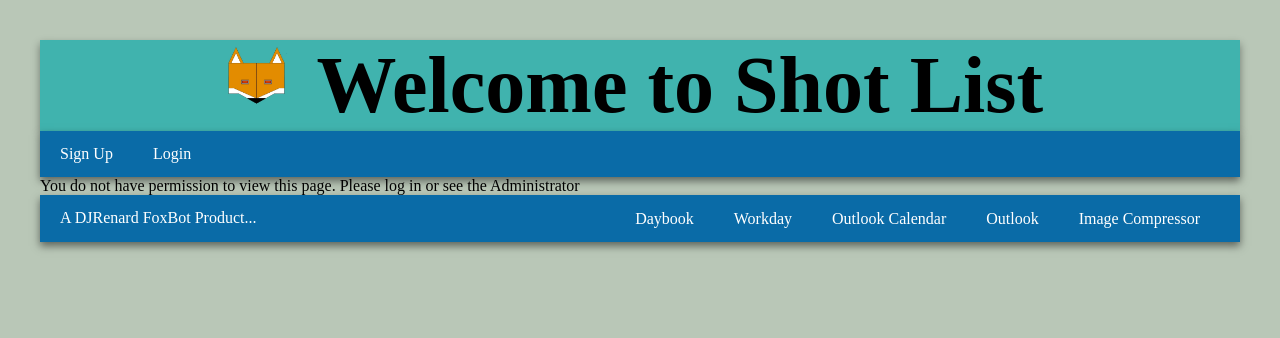
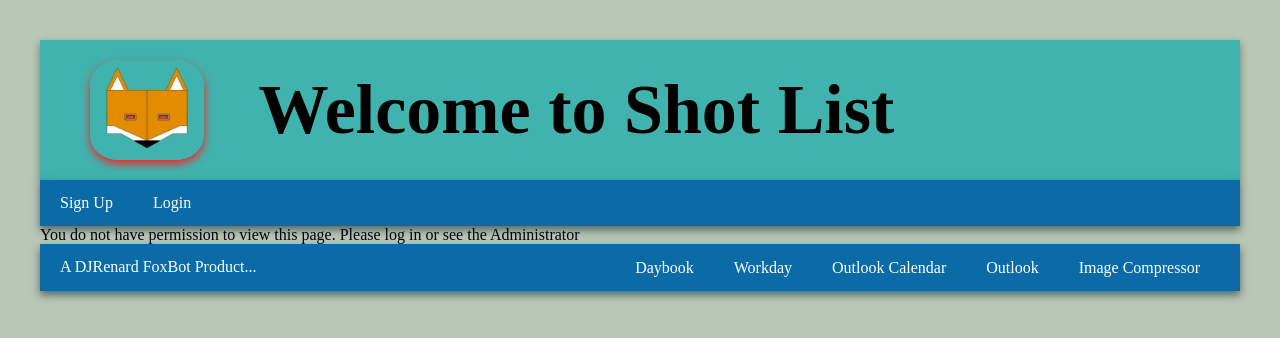
Before and after one commit to DanielRenard/CapstoneProjectShotList, a React (Vite) app in the folder client/: page /Profile in a window 1280 px wide. Shown: the top 338 px of the page. Built offline with nearby package versions, Linux system fonts and the light colour scheme.

Commit message:
css changes to header and shotformm

```diff
--- a/client/src/components/Header.jsx
+++ b/client/src/components/Header.jsx
@@ -1,10 +1,12 @@
-import "/src/style/header.css"
+import "/src/style/header.css";
 
 export default function Header() {
-    return (
-        <div className="Header">
-            <img className="HeaderImage" src="/images/FoxBotArielDesignEdit.jpg"/>
-            <h1 className="HeaderTitle">Welcome to Shot List</h1>
-        </div>
-    )
+  return (
+    <div className="Header">
+      <a href="https://danielrenard.github.io/" target="_blank">
+        <img className="HeaderImage" src="/images/FoxBotArielDesignEdit.jpg" />
+      </a>
+      <span className="HeaderTitle">Welcome to Shot List</span>
+    </div>
+  );
 }
--- a/client/src/components/contentProfile/ShotForm.jsx
+++ b/client/src/components/contentProfile/ShotForm.jsx
@@ -116,7 +116,7 @@ export default function ShotForm({ onSubmit, aShot = {} }) {
       <div className="input">
         <form onSubmit={handleSubmitProducer}>
           <div className="formRow">
-            <label><h3>User: ...{currentUser.userName}</h3></label>
+            <h3>User: ... {currentUser.userName}</h3>
             <label>
               Shot Name:
               <input
@@ -165,7 +165,7 @@ export default function ShotForm({ onSubmit, aShot = {} }) {
       <div className="input">
         <form onSubmit={handleSubmitDirector}>
           <div className="formRow">
-            <label><h3>User:... {currentUser.userName}</h3></label>
+            <h3>User: ... {currentUser.userName}</h3>
             <label>
               Shot Name:
               <input
--- a/client/src/style/header.css
+++ b/client/src/style/header.css
@@ -1,19 +1,22 @@
 .Header {
-    /* padding: 3px; */
     box-shadow: 0 4px 8px 0 rgba(0, 0, 0, 0.4);
-    text-align: center;
+    display: flex;
+    align-items: center;
     color: Black;
-    font-size: 40px;
+    padding: 20px;
     background-color: #40B3AE;
 }
 
 .Header .HeaderImage {
-    height: 70px;
-    display: inline;
+    box-shadow: 0 4px 8px 0 rgba(238, 40, 40, 10);
+    height: 100px;
+    vertical-align: middle;
+    border-radius: 25%;
+    margin: 0px 30px;
 }
 
 .Header .HeaderTitle {
-    display: inline;
-
-    padding: 20px;
+    font-size: 70px;
+    font-weight: 900;
+    padding: 10px 25px;
 }
```
